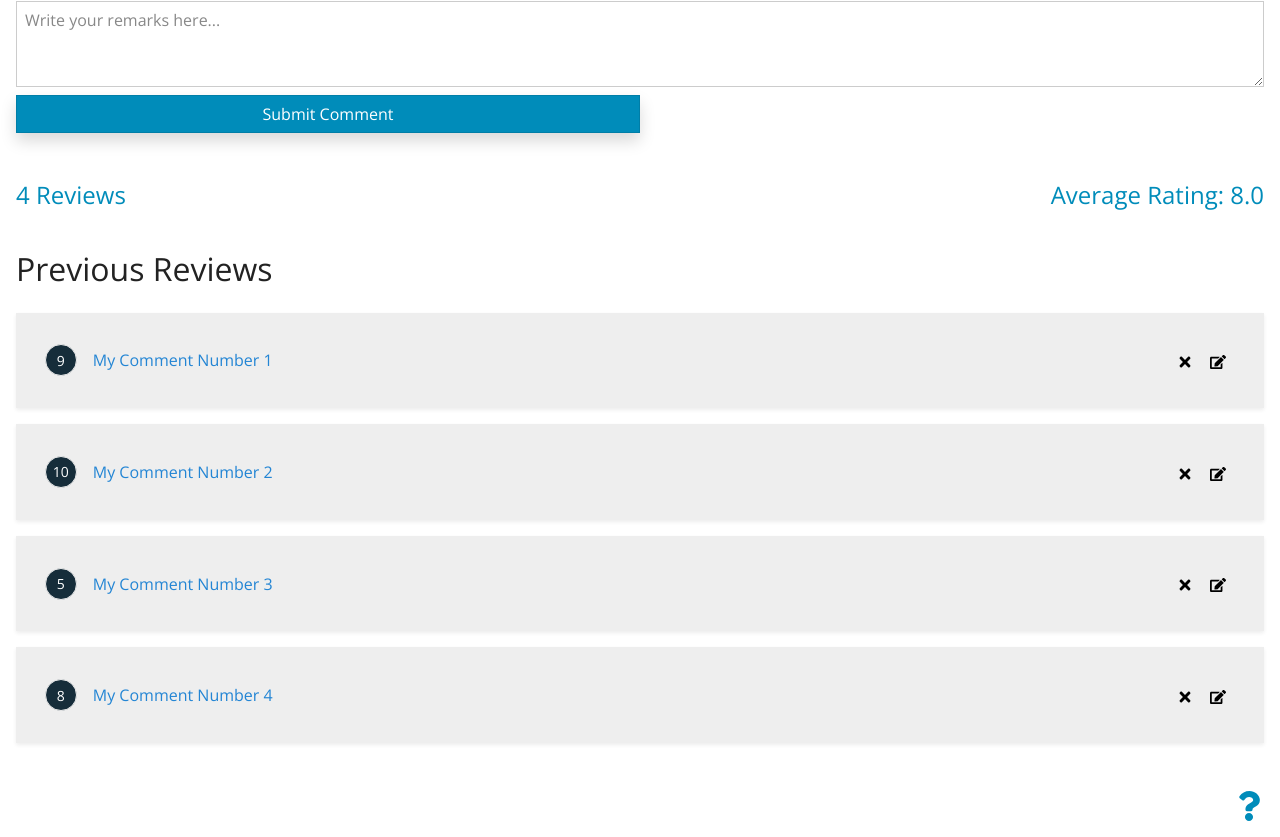
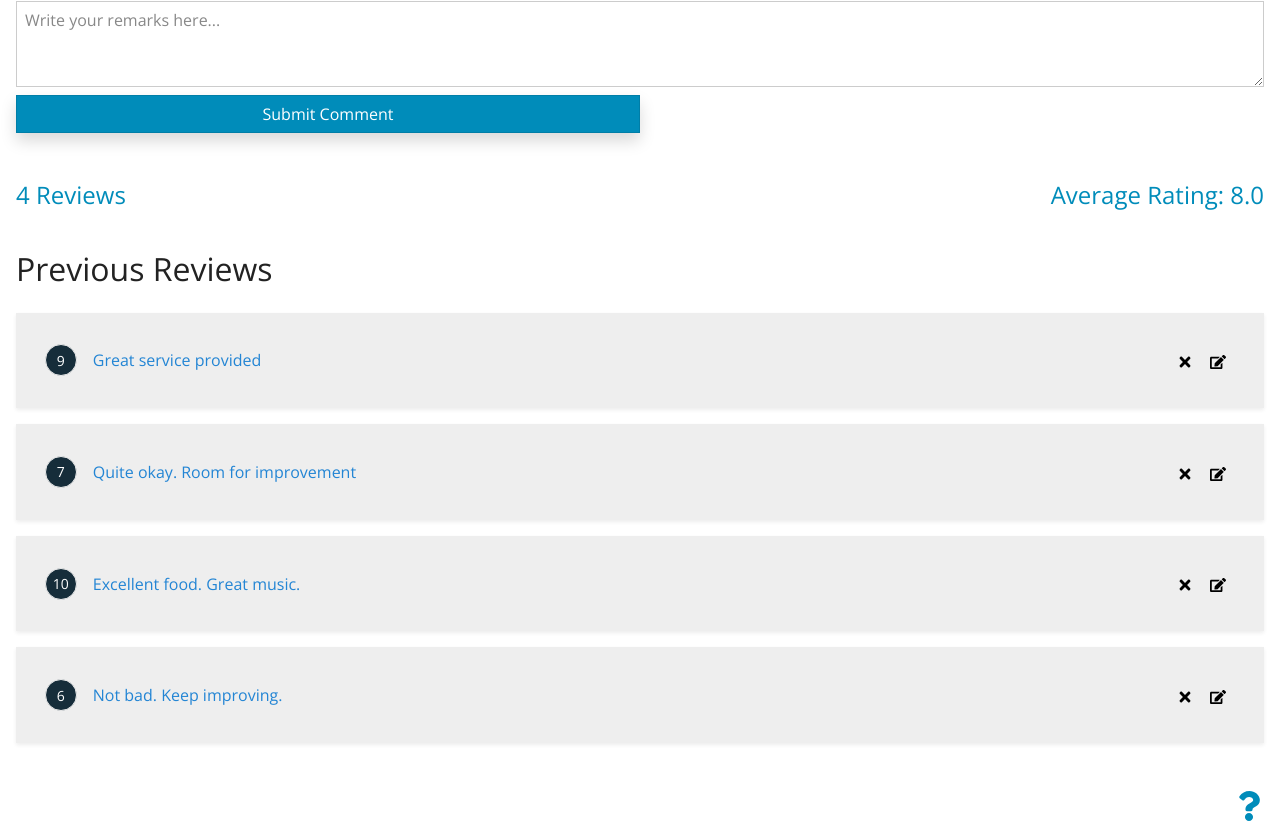
Before and after one commit to CollinsKippy/review-app-rt, a React (Create React App) app: page / in a window 1280 px wide. Shown: the part 368-1205 px from the top of the page. Built offline with nearby package versions, Linux system fonts and the light colour scheme; data requests are answered from the project's data file.

Commit message:
fetching from json-server

```diff
--- a/src/contexts/ReviewContext.jsx
+++ b/src/contexts/ReviewContext.jsx
@@ -1,14 +1,23 @@
-import React, { createContext, useState } from 'react';
-import ReviewData from '../data/ReviewData';
+import React, { createContext, useEffect, useState } from 'react';
 import { v4 as uuidv4 } from 'uuid';
 
 const ReviewContext = createContext(null);
 export default ReviewContext;
 
 export function ReviewProvider({ children }) {
-  const [reviews, setReviews] = useState(ReviewData);
+  const [reviews, setReviews] = useState([]);
   const [rating, setRating] = useState();
   const [editableObject, setEditableObject] = useState();
+
+  useEffect(() => {
+    getReviews();
+  }, []);
+
+  const getReviews = async () => {
+    const res = await fetch(`http://localhost:5000/reviews`);
+    const data = await res.json();
+    setReviews(data);
+  };
 
   const handleRatingSelected = (rating) => {
     setRating(rating);
```
